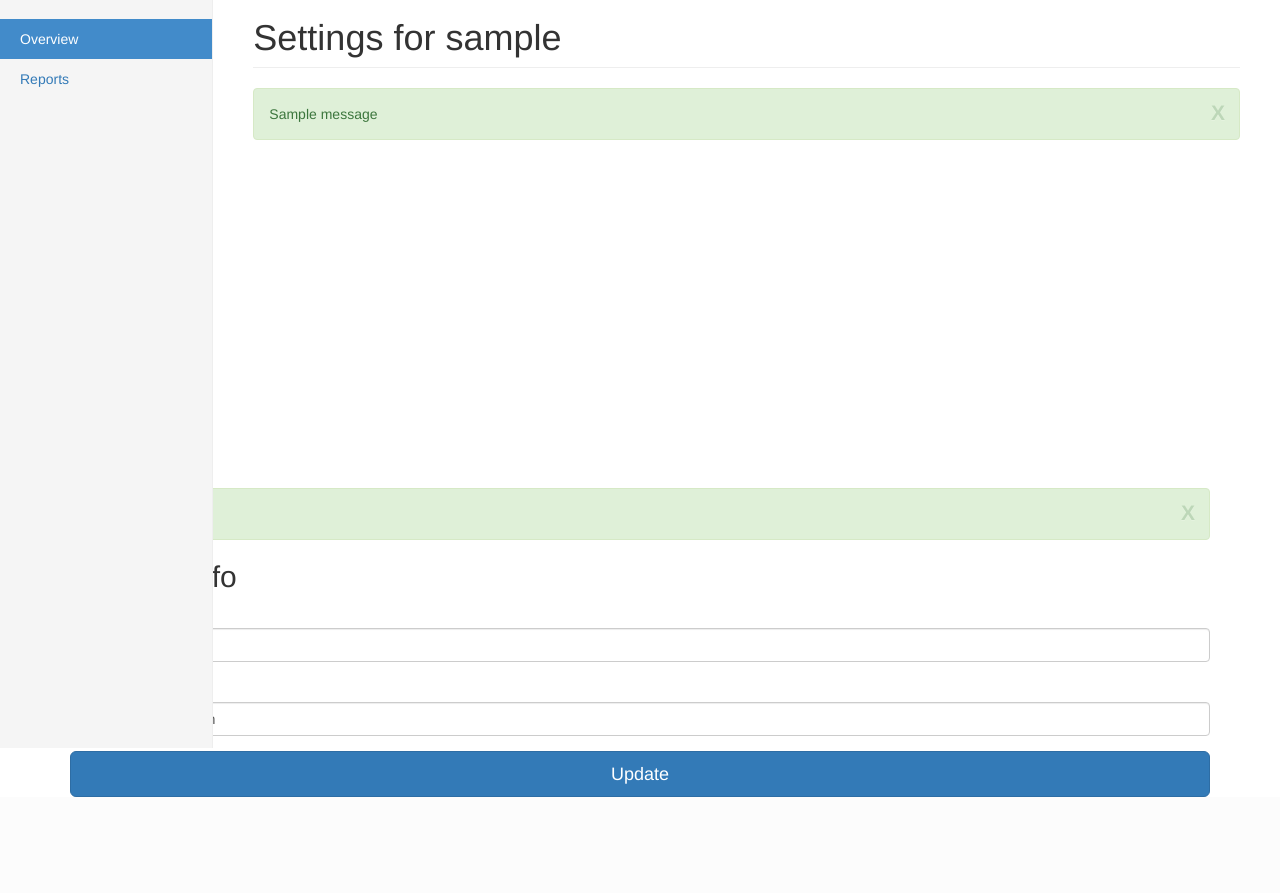
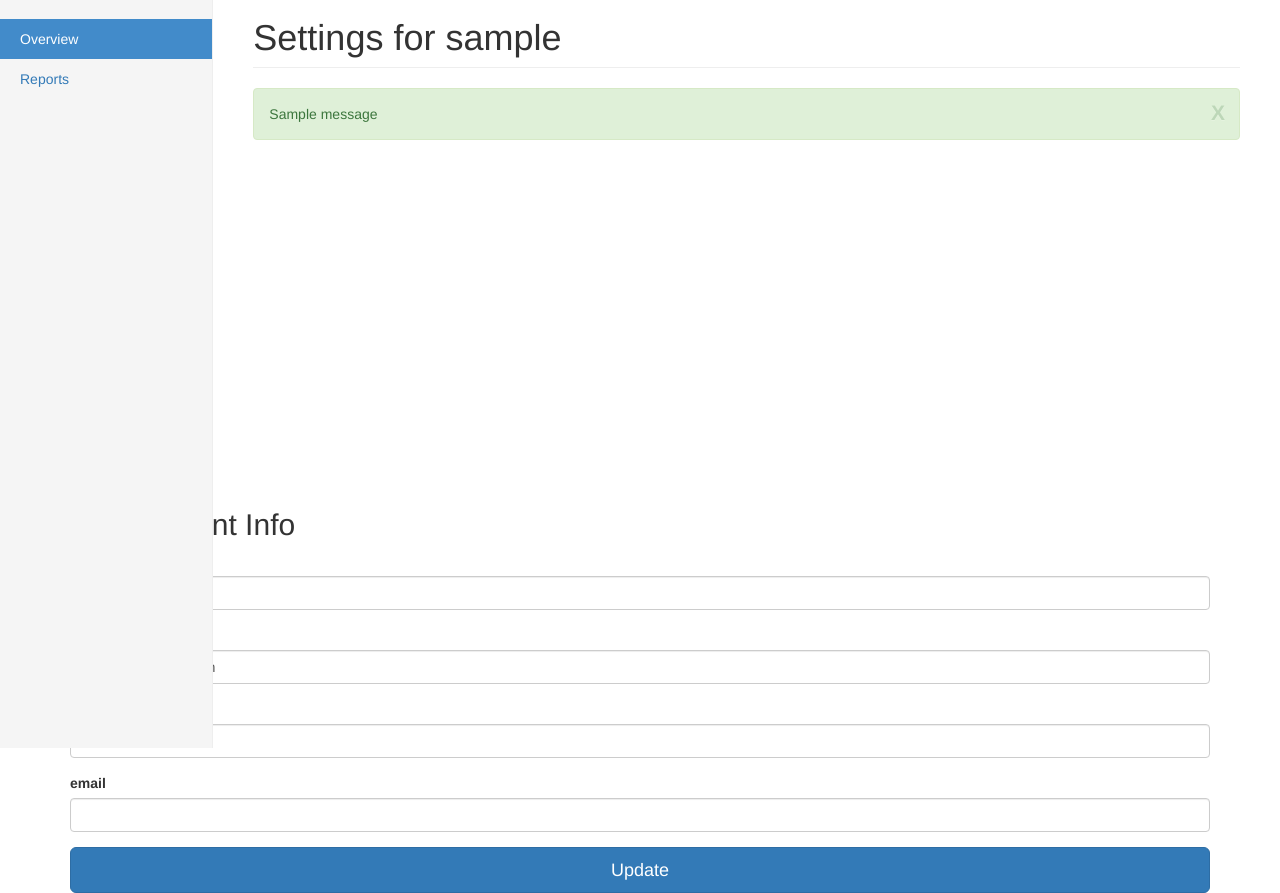
Before and after one commit to itprohelper/mybp, a Flask app: page /settings in a window 1280 px wide. Shown: the part 52-945 px from the top of the page. Before the commit the page ends 849 px from the top, so only its background shows below. Run offline with Flask 2, Linux system fonts and the light colour scheme; a user stored in the database is signed in; tables that the repository leaves empty hold one stand-in row (values such as "Sample post"); grey boxes marked "Sample" are stand-in pictures; one stand-in notice (Sample message) is shown; some libraries are stand-ins or nearby versions.

Commit message:
implemented doctor in form for user's settings

```diff
--- a/www/mbp/forms.py
+++ b/www/mbp/forms.py
@@ -46,6 +46,8 @@ class EditReading(FlaskForm):
 class UpdateAccountForm(FlaskForm):
     username = StringField('username', validators=[InputRequired(), Length(min=4, max=15)])
     email = StringField('email', validators=[InputRequired(), Email(message='Invalid email'), Length(max=50)])
+    doctorName = StringField('Doctor name', validators=[InputRequired(), Length(min=4, max=15)])
+    doctorEmail = StringField('email', validators=[InputRequired(), Email(message='Invalid email'), Length(max=50)])
     submit = SubmitField('Update')
 
     def validate_username(self, username):
--- a/www/mbp/templates/settings.html
+++ b/www/mbp/templates/settings.html
@@ -4,7 +4,7 @@
 {% import "bootstrap/wtf.html" as wtf %}
 
 {% block title %}
-Settings | My BP
+Settings | My Blood Pressure
 {% endblock %}
 
 {% block styles %}
@@ -71,7 +71,7 @@ Settings | My BP
             </div>
             </div>
 
-
+<!--pagina pierde forma layout se pierde-->
 
 
             {% endfor %}
@@ -92,28 +92,14 @@ Settings | My BP
   </div>
 
   <div class="container">
-  	{% with messages = get_flashed_messages() %}
 
-  	{% if messages %}
-
-  	{% for message in messages %}
-
-  	<div class="alert alert-success alert-dismissable" role="alert">
-  		<button type="button" class="close" data-dismiss="alert" aria-label="close">
-  			<span aria-hidden="true">X</span>
-  		</button>
-  		{{message}}
-  	</div>
-  	{% endfor %}
-
-  	{% endif %}
-
-  	{% endwith %}
   		<form class="form-signin" method="POST" action="">
-  			<h2 class="form-signin-heading">Account Info</h2>
+  			<h2 class="form-signin-heading">Edit Account Info</h2>
   			{{ form.hidden_tag() }}
   			{{ wtf.form_field(form.username) }}
   			{{ wtf.form_field(form.email) }}
+        {{ wtf.form_field(form.doctorName) }}
+        {{ wtf.form_field(form.doctorEmail) }}
   			{{ form.submit(class="btn btn-lg btn-primary btn-block") }}
   		</form>
 
--- a/www/mbp/views.py
+++ b/www/mbp/views.py
@@ -141,6 +141,7 @@ def settings():
     elif request.method == 'GET':
         form.username.data = current_user.username
         form.email.data = current_user.email
+
     picture = url_for('static', filename='profile_pics/' + current_user.picture)
     return render_template('settings.html', title= 'Account Settings', picture=picture, form=form)
 
```
Also changed, not shown: www/mbp/models.py (+6 -2 lines).
